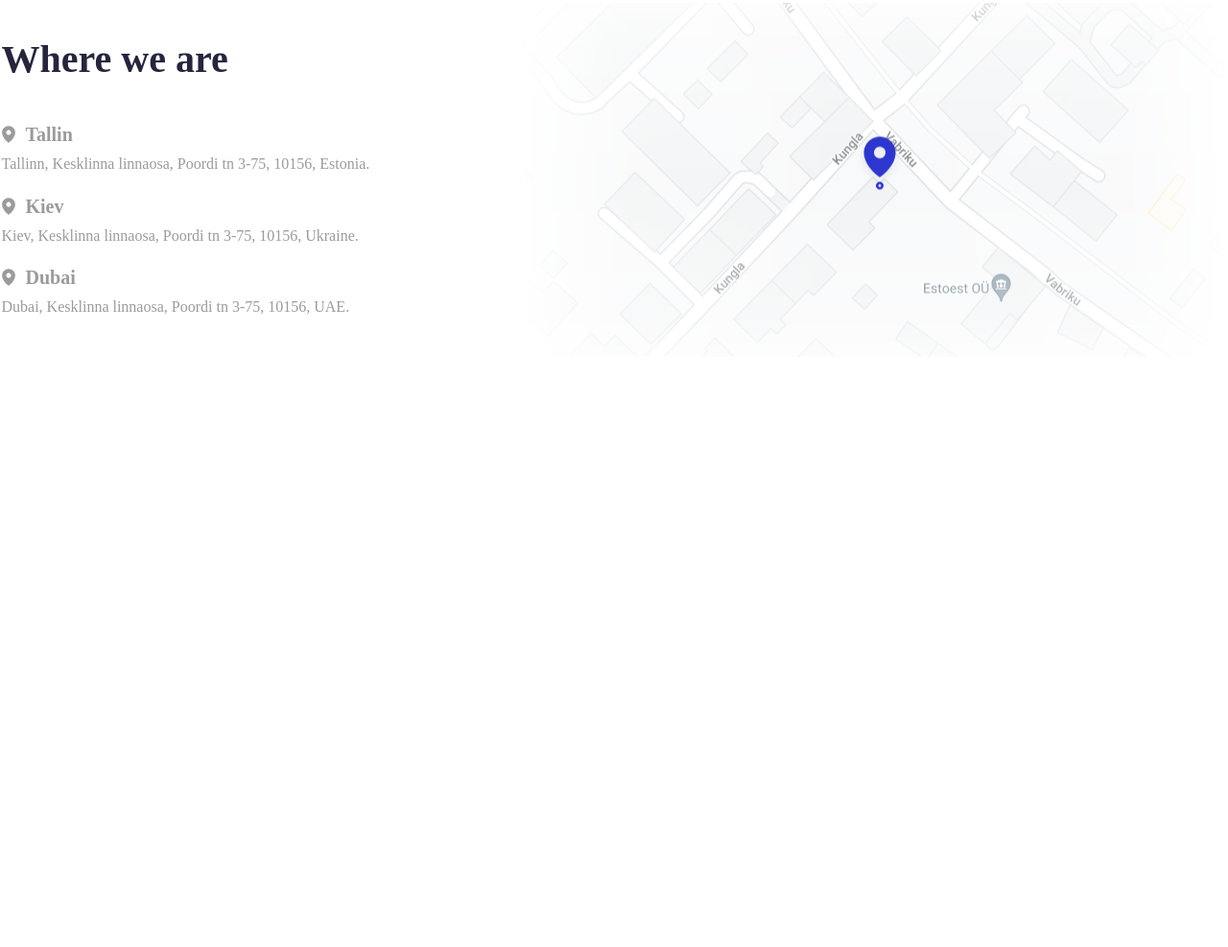
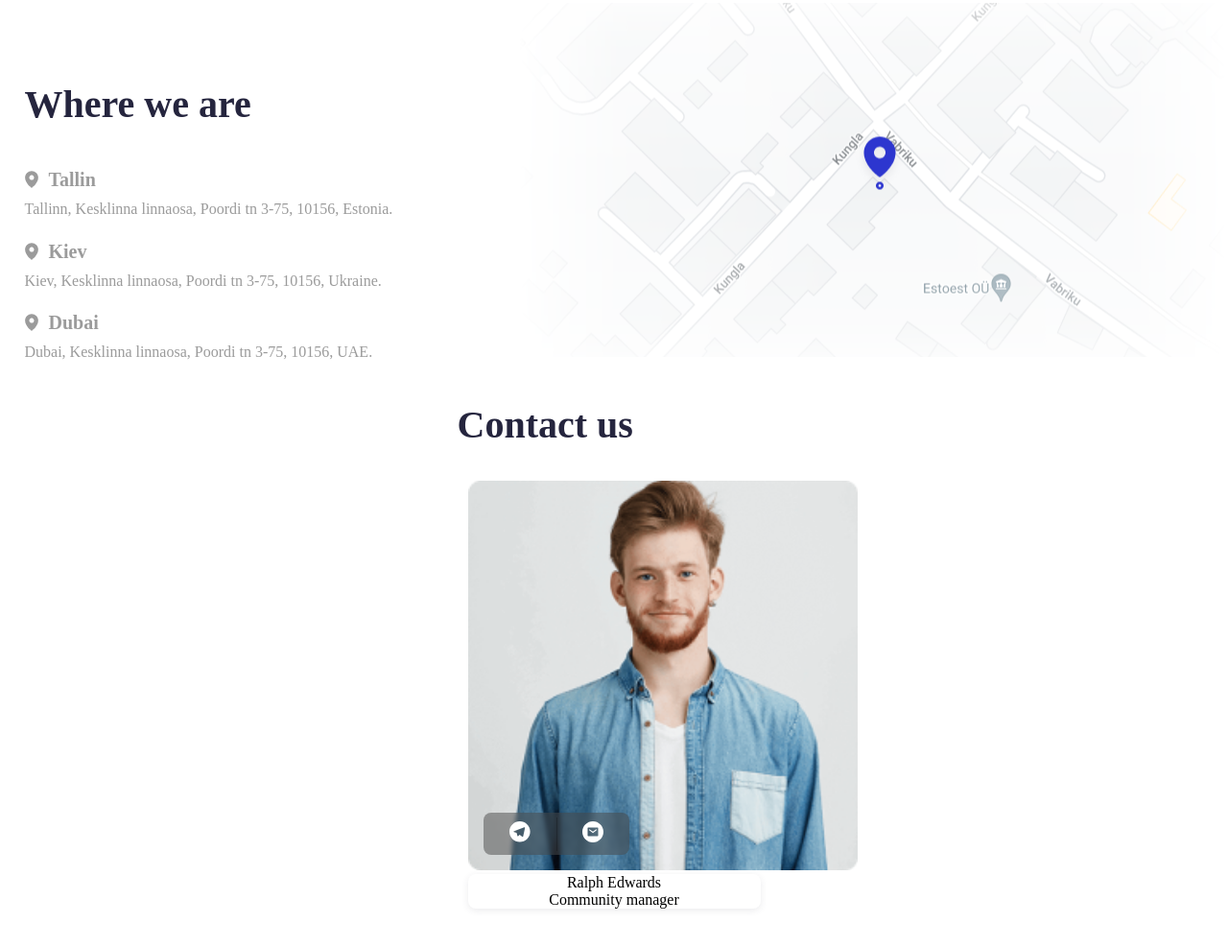
Before and after one commit to zaytsev-tech/crypto-wallet-layout, a plain HTML site: page index.html in a window 1280 px wide. Shown: the part 2824-3811 px from the top of the page at 96% size. Before the commit the page ends 3196 px from the top, so only its background shows below. Drawn offline with Linux system fonts and the light colour scheme; files whose address does not match are found by name.

Commit message:
feat(manager-info): layout

```diff
--- a/blocks/addresses.css
+++ b/blocks/addresses.css
@@ -1,8 +1,9 @@
 .addresses {
-  width: 100%;
-  max-width: 328px;
-  margin: 0 auto;
-  margin-top: 47px;
+  max-width: 375px;
+}
+
+.addresses__content {
+  margin: 47px 24px 0px 24px;
 }
 
 .addresses__list {
@@ -60,7 +61,6 @@
 
 .map-container {
   margin-top: 18px;
-  position: absolute;
   background-image: url("../assets/images/LocationX2.png");
   background-position: center;
   background-size: cover;
--- a/blocks/blog.css
+++ b/blocks/blog.css
@@ -11,6 +11,8 @@
   margin-top: 32px;
   display: flex;
   column-gap: 32px;
+  overflow: hidden;
+  min-width: 353px;
 }
 
 .blog__image-wrapper {
--- /dev/null
+++ b/blocks/contact-us.css
@@ -0,0 +1,60 @@
+.contact-us {
+  width: 100%;
+  max-width: 327px;
+  margin: 0 auto;
+  margin-top: 38px;
+  display: flex;
+  flex-direction: column;
+}
+
+.contact-us__managers {
+  margin-top: 32px;
+  max-width: 327px;
+  padding-left: 11px;
+  padding-right: 11px;
+}
+
+.manager__contact-info {
+}
+
+.manager {
+  position: relative;
+}
+
+.manager__avatar {
+  min-width: 244px;
+  height: 100%;
+}
+
+.communication-contacts {
+  position: absolute;
+  left: 16px;
+  bottom: 20px;
+  display: flex;
+  background: rgba(72, 72, 72, 0.5);
+  backdrop-filter: blur(2px);
+  border-radius: 8px;
+}
+
+.communication-contacts__divider {
+  position: absolute;
+  left: 50%;
+  top: 10%;
+  bottom: 10%;
+  border-left: 0.4px solid rgba(0, 0, 0, 0.2);
+}
+
+.communication-contacts div {
+  padding: 9px 27px;
+}
+
+.shadow-container {
+  display: flex;
+  min-width: 244px;
+  height: 100%;
+  flex-direction: column;
+  justify-content: center;
+  align-items: center;
+  box-shadow: 0px 2px 7px rgba(56, 57, 77, 0.1);
+  border-radius: 8px;
+}
--- a/blocks/general/general.css
+++ b/blocks/general/general.css
@@ -37,6 +37,10 @@ ul {
   margin: 0;
 }
 
+footer {
+  height: 200px;
+}
+
 .ellipse {
   background-color: #e6e6e6;
   height: 8px;
--- a/index.html
+++ b/index.html
@@ -12,6 +12,7 @@
     <link rel="stylesheet" href="blocks/icons/icons.css" />
     <link rel="stylesheet" href="blocks/blog.css" />
     <link rel="stylesheet" href="blocks/addresses.css" />
+    <link rel="stylesheet" href="blocks/contact-us.css" />
     <link rel="stylesheet" href="blocks/typography/typography.css" />
     <link
       rel="stylesheet"
@@ -579,6 +580,42 @@
       <div class="map-container">
       </div>
     </section>
+    <section class="contact-us">
+      <h2 class="header-text">Contact us</h2>
+      <div class="contact-us__managers">
+        <div class="manager__contact-info">
+          <div class="manager">
+            <picture>
+              <source
+                srcset="assets/images/RalphEdwardsX1.png 375w,
+                        assets/images/RalphEdwardsX2.png 768w">
+              <img
+                class="manager__avatar"
+                src="assets/images/RalphEdwardsX1.png"
+                alt="manager photo"
+              />
+            </picture>
+            <div class="communication-contacts">
+              <div>
+                <a href="https://web.telegram.org/z/">
+                  <img src="assets/images/svg/Telegram.svg" alt="telegram" />
+                </a>
+              </div>
+              <div class="communication-contacts__divider"></div>
+              <div>
+                <a href="https://mail.ru">
+                  <img src="assets/images/svg/Mail.svg" alt="mail" />
+                </a>
+              </div>
+            </div>
+          </div>
+          <div class="shadow-container">
+            <p class="manager__name">Ralph Edwards</p>
+            <p class="manager__post">Community manager</p>
+          </div>
+        </div>
+      </div>
+    </section>
   </body>
   <footer>
     <script src="js/burger-menu.js"></script>
--- a/js/cryptocurrencies.js
+++ b/js/cryptocurrencies.js
@@ -11,8 +11,6 @@ const stateSeeAllClosed = document.querySelector(".see-all-button--closed");
 const currenciesListArray = document.querySelectorAll(
   ".cryptocurrencies__lists ul"
 );
-
-console.log("currenciesListArray", currenciesListArray);
 
 if (window.innerWidth < 1024) {
   currenciesListArray[2].classList.add("cryptocurrencies--hide-list");
```
Also changed, not shown: assets/images/ArleneMcCoyX1.png (added), assets/images/ArleneMcCoyX2.png (added), assets/images/RalphEdwardsX1.png (added), assets/images/RalphEdwardsX2.png (added), assets/images/svg/Mail.svg (added), assets/images/svg/Telegram.svg (added).
